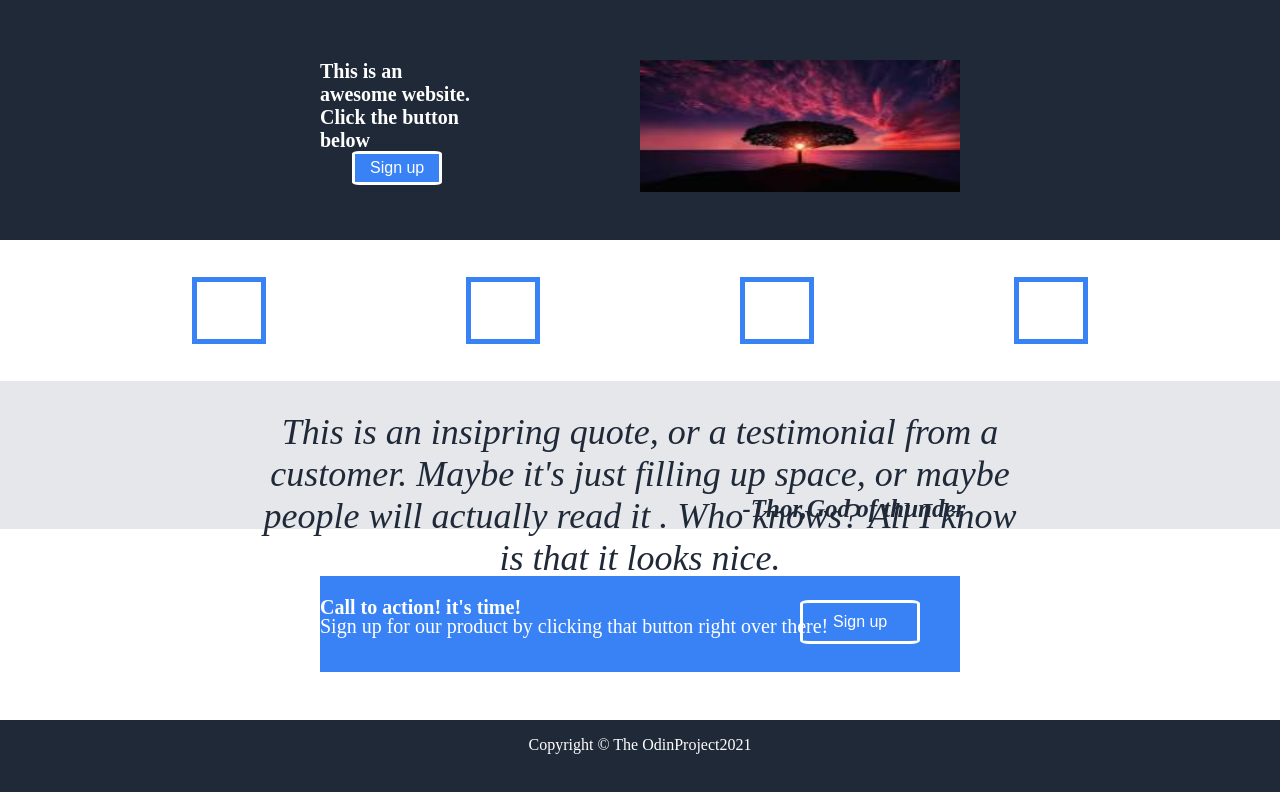
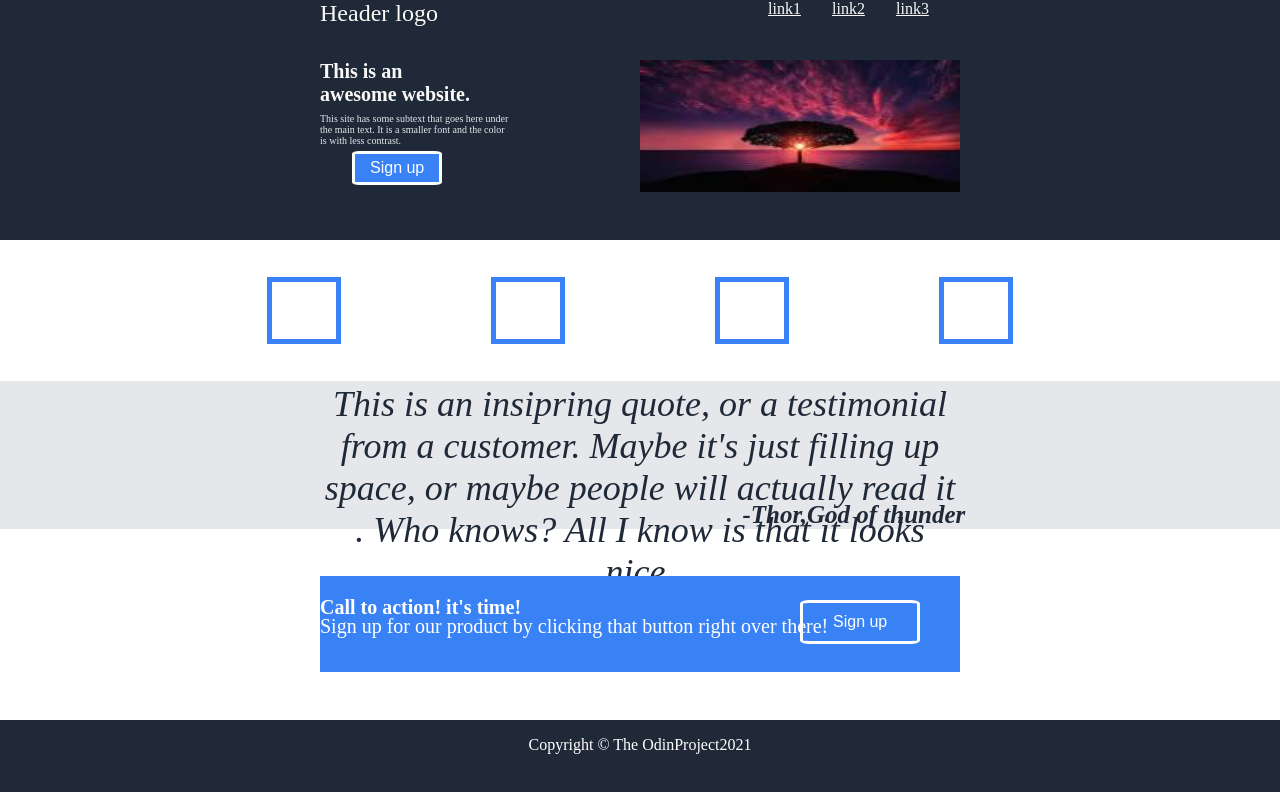
Before and after one commit to Andrtsit/ODINlandingpage, a plain HTML site: page index.html in a window 1280 px wide. Drawn offline with Linux system fonts and the light colour scheme.

Commit message:
finished up positioning

```diff
--- a/index.html
+++ b/index.html
@@ -9,12 +9,22 @@
 </head>
 <body>
     <header>
+        <p><span class="logo">Header logo</span></p>
+
+        <a href="link3.html" class="link3">link3</a>
+
+        <a href="link1.html" class="link1">link1</a>
+
+        <a href="link2.html" class="link2">link2</a>
          <div class="headerdiv1">
             <button class="button2" type="button">Sign up</button>
             <p><span class="headerdiv1quote">
                 This is an awesome website.
-                Click the button below
 
+
+            </span></p>
+            <p><span class="subtext">This site has some subtext that goes here under the main text. It is a
+                smaller font and the color is with less contrast.
             </span></p>
          </div>
          <div class="headerdiv2">
--- a/styles.css
+++ b/styles.css
@@ -15,8 +15,6 @@ header{
     flex-basis:30%;
     display:flex;
     position:relative;
-
-
 }
    .headerdiv1{
     background-color:#1F2937;
@@ -26,8 +24,8 @@ header{
     position:relative;
     top:25%;
     left:25%;
+   }
 
-   }
    .headerdiv2{
     background-color: #E5E7EB;
     height: 55%;
@@ -61,7 +59,7 @@ footer {
     display: flex;
     align-items: center;
     justify-content: center;
-    gap:200px;
+    gap:150px;
 }
 
     .divakia{
@@ -128,6 +126,24 @@ footer {
 
     }
 
+    .link3 {
+        position:absolute;
+        top:0;
+        left:70%;
+        color: #F9FAF8;
+    }
+    .link2 {
+        position:absolute;
+        top:0;
+        left:65%;
+        color: #F9FAF8;
+    }
+    .link1 {
+        position:absolute;
+        top:0;
+        left:60%;
+        color: #F9FAF8;
+    }
 
 
 
@@ -142,11 +158,9 @@ footer {
     font-style: italic;
     color:#1F2937;
     position: absolute;
-    top:20%;
-    left:20%;
-    right:20%
-
-
+    top:1%;
+    left:25%;
+    right:25%;
 
 }
 
@@ -156,7 +170,7 @@ footer {
     font-style: italic;
     color:#1F2937;
     position: absolute;
-    top:77%;
+    bottom:0;
     left:58%;
 }
 
@@ -178,12 +192,28 @@ footer {
     position:absolute;
     top:0;
     left:0;
-    font-weight:bold;
-    font-size:20px;
-    color:white;
+    font-weight:bolder;
+    font-size:20PX;
+    color:#F9FAF8;
     right:50%;
 
 
+}
+.subtext {
+    position:absolute;
+    font-size:10px;
+    color: #E5E7EB;
+    left:0;
+    top:40%;
+    right:40%;
+}
+
+.logo {
+    position: absolute;
+    top:0;
+    left:25%;
+    color: #F9FAF8;
+    font-size: 24px;
 }
 /*
 .Container {
```
